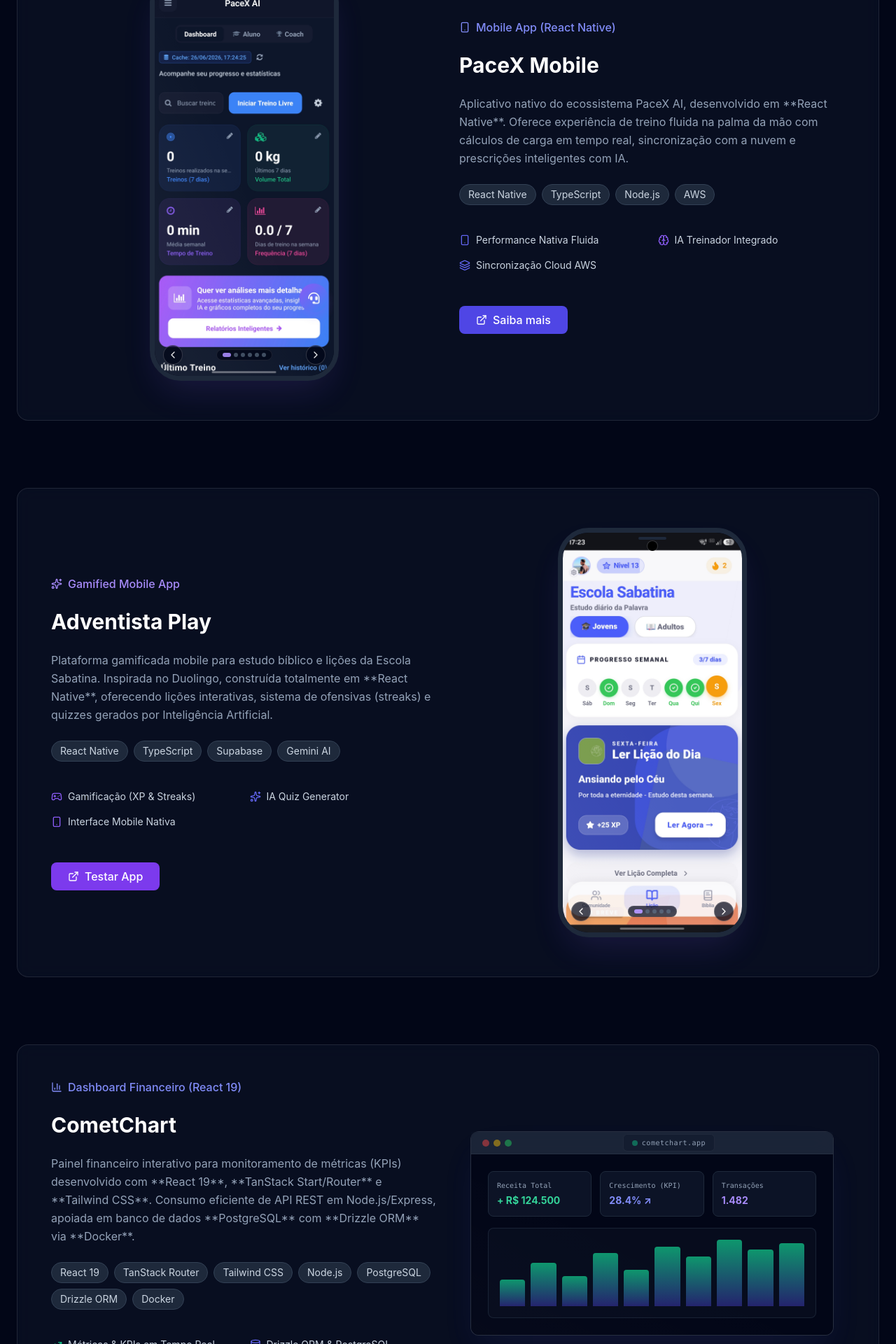
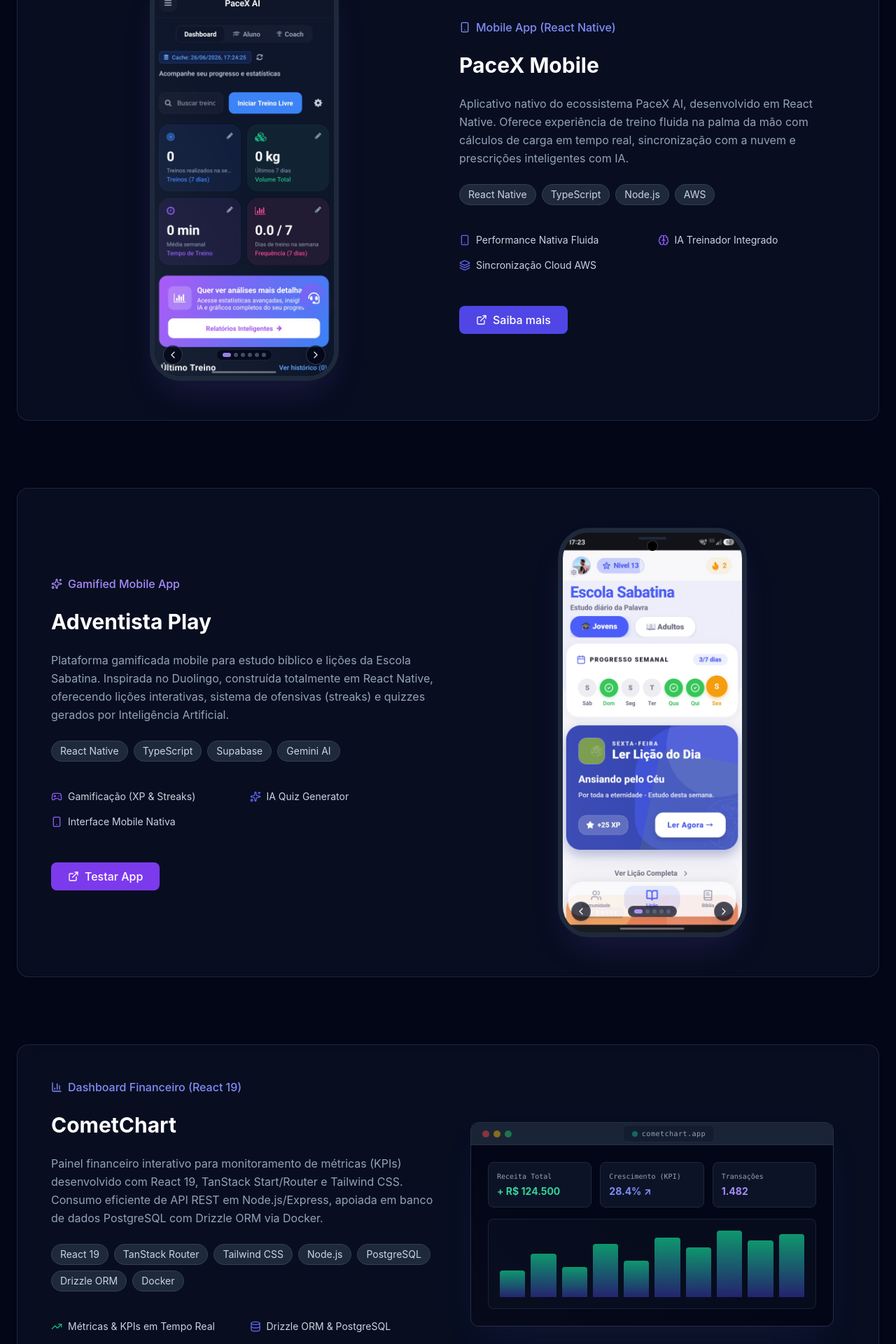
Before and after one commit to Cawlino/portfolio-2025, a React (Vite) app: page / in a window 1280 px wide. Shown: the part 1720-3640 px from the top of the page at 70% size. Built offline with nearby package versions, Linux system fonts and the light colour scheme.

Commit message:
fix: remove literal asterisks from text descriptions

```diff
--- a/src/components/Projects.tsx
+++ b/src/components/Projects.tsx
@@ -270,7 +270,7 @@
                                 <h3 className="text-2xl md:text-3xl font-bold text-white">PaceX Mobile</h3>
 
                                 <p className="text-slate-400 leading-relaxed">
-                                    Aplicativo nativo do ecossistema PaceX AI, desenvolvido em **React Native**. Oferece experiência de treino fluida na palma da mão com cálculos de carga em tempo real, sincronização com a nuvem e prescrições inteligentes com IA.
+                                    Aplicativo nativo do ecossistema PaceX AI, desenvolvido em React Native. Oferece experiência de treino fluida na palma da mão com cálculos de carga em tempo real, sincronização com a nuvem e prescrições inteligentes com IA.
                                 </p>
 
                                 <div className="flex flex-wrap gap-2">
@@ -326,7 +326,7 @@
                                 <h3 className="text-2xl md:text-3xl font-bold text-white">Adventista Play</h3>
 
                                 <p className="text-slate-400 leading-relaxed">
-                                    Plataforma gamificada mobile para estudo bíblico e lições da Escola Sabatina. Inspirada no Duolingo, construída totalmente em **React Native**, oferecendo lições interativas, sistema de ofensivas (streaks) e quizzes gerados por Inteligência Artificial.
+                                    Plataforma gamificada mobile para estudo bíblico e lições da Escola Sabatina. Inspirada no Duolingo, construída totalmente em React Native, oferecendo lições interativas, sistema de ofensivas (streaks) e quizzes gerados por Inteligência Artificial.
                                 </p>
 
                                 <div className="flex flex-wrap gap-2">
@@ -396,7 +396,7 @@
                                 <h3 className="text-2xl md:text-3xl font-bold text-white">CometChart</h3>
 
                                 <p className="text-slate-400 leading-relaxed">
-                                    Painel financeiro interativo para monitoramento de métricas (KPIs) desenvolvido com **React 19**, **TanStack Start/Router** e **Tailwind CSS**. Consumo eficiente de API REST em Node.js/Express, apoiada em banco de dados **PostgreSQL** com **Drizzle ORM** via **Docker**.
+                                    Painel financeiro interativo para monitoramento de métricas (KPIs) desenvolvido com React 19, TanStack Start/Router e Tailwind CSS. Consumo eficiente de API REST em Node.js/Express, apoiada em banco de dados PostgreSQL com Drizzle ORM via Docker.
                                 </p>
 
                                 <div className="flex flex-wrap gap-2">
```
